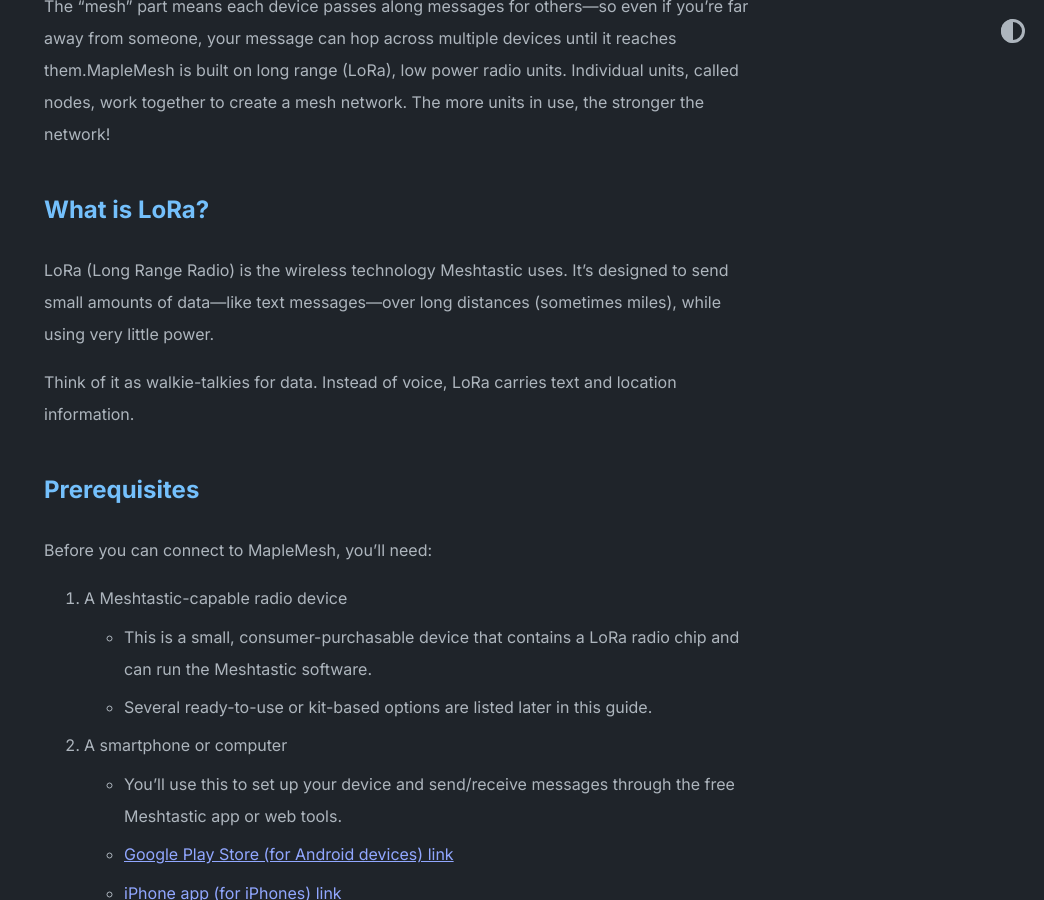
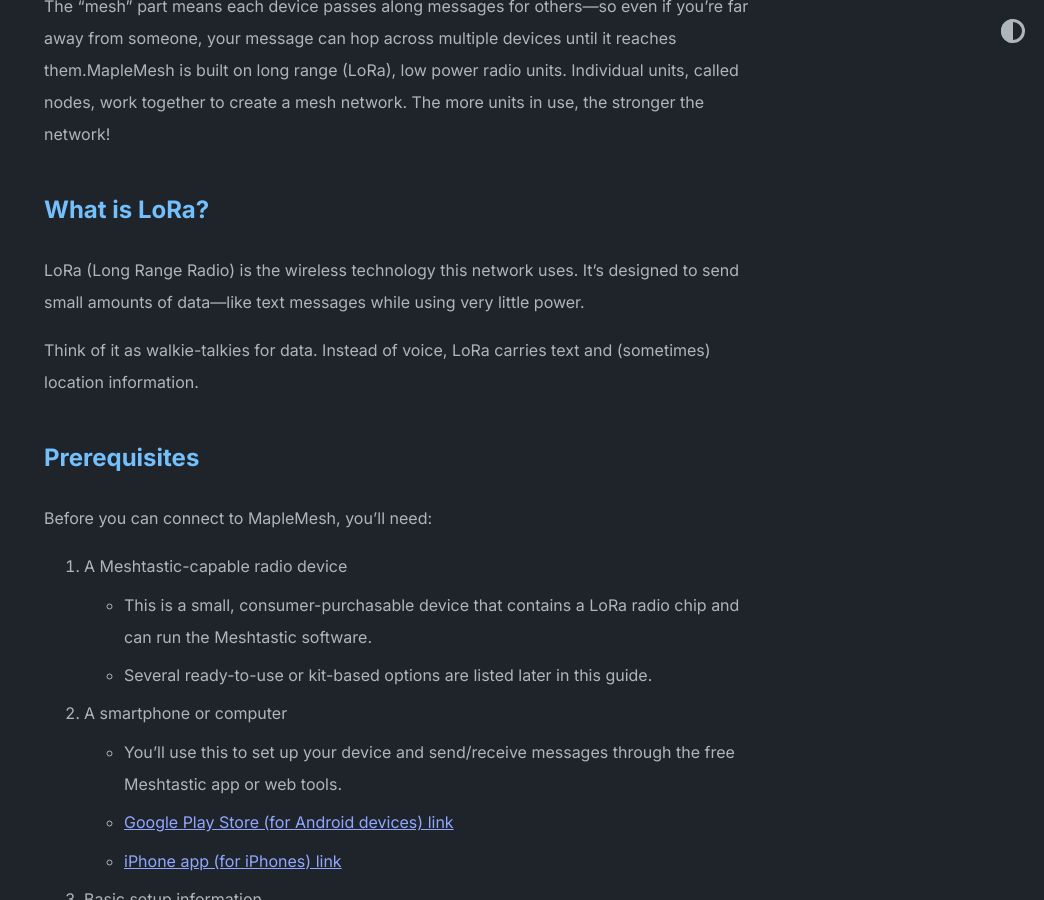
Before and after one commit to maplemesh/maplemesh.org, a Jekyll site: the page built from GetStarted.md, in a window 1280 px wide and 900 px high, scrolled down 507 px. Shown: the whole window, without its empty margins (236-1280 px from the left). Built offline with Jekyll 4.4.1, drawn with Linux system fonts in a browser that asks for light colours; our own code applies the rules of GitHub Pages for plain Markdown files.

Commit message:
Update GetStarted.md

```diff
--- a/GetStarted.md
+++ b/GetStarted.md
@@ -6,9 +6,9 @@ MapleMesh is a community communication network built using LoRa (long range, low
 The “mesh” part means each device passes along messages for others—so even if you’re far away from someone, your message can hop across multiple devices until it reaches them.MapleMesh is built on long range (LoRa), low power radio units. Individual units, called nodes, work together to create a mesh network. The more units in use, the stronger the network!
 
 ## What is LoRa?
-LoRa (Long Range Radio) is the wireless technology Meshtastic uses. It’s designed to send small amounts of data—like text messages—over long distances (sometimes miles), while using very little power.
+LoRa (Long Range Radio) is the wireless technology this network uses. It’s designed to send small amounts of data—like text messages while using very little power.
 
-Think of it as walkie-talkies for data. Instead of voice, LoRa carries text and location information.
+Think of it as walkie-talkies for data. Instead of voice, LoRa carries text and (sometimes) location information.
 
 ## Prerequisites
 Before you can connect to MapleMesh, you’ll need:
```
